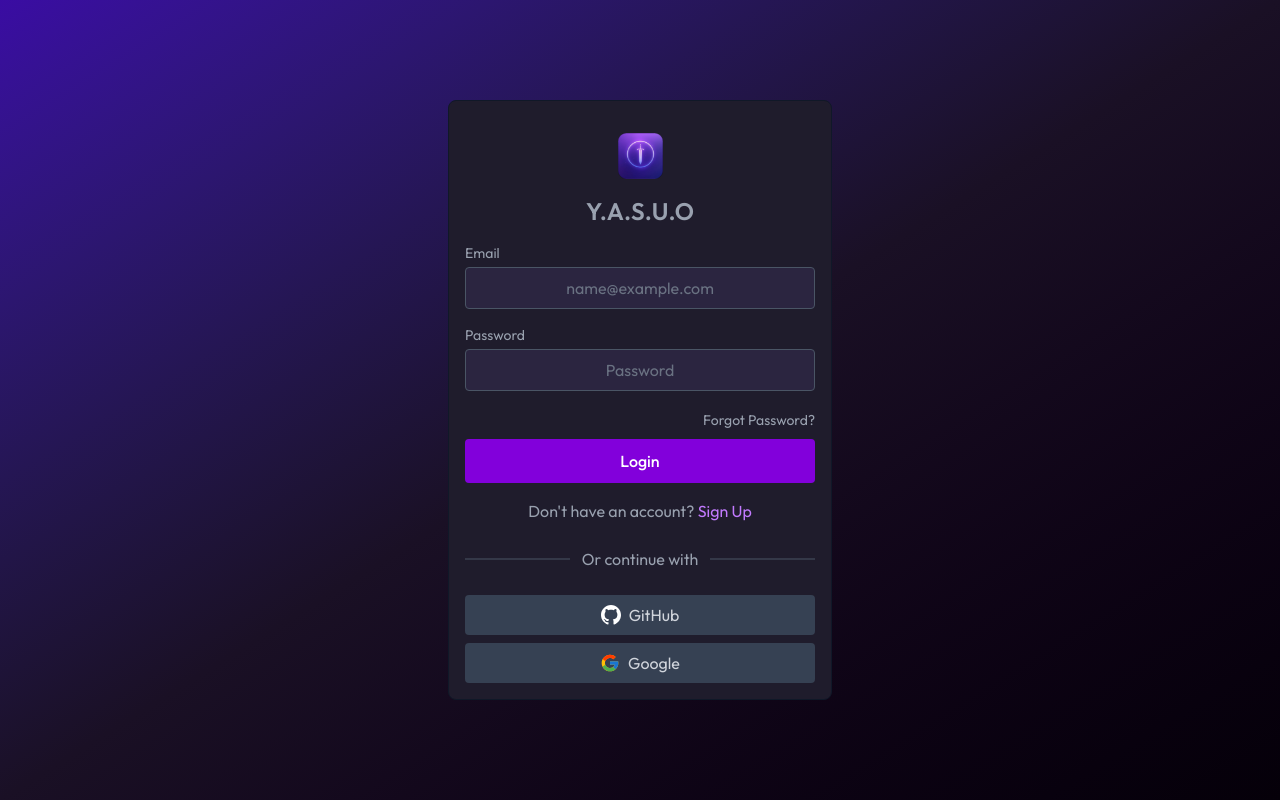
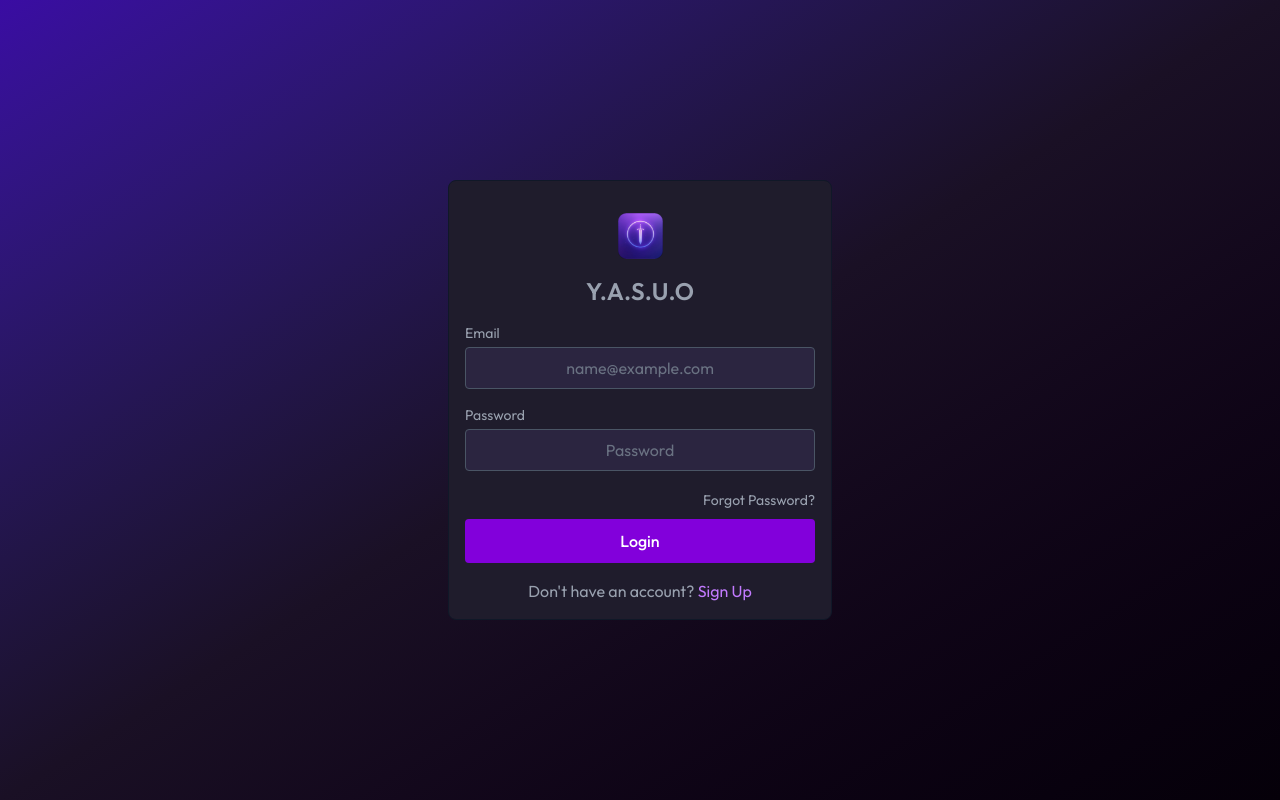
Before and after one commit to D1Massacre007/Y.A.S.U.O, a React (Vite) app in the folder client/: page /credits in a window 1280 px wide. Built offline with nearby package versions, Linux system fonts and the light colour scheme; no server answers.

Commit message:
Fixed Issues

```diff
--- a/client/src/Pages/Login.jsx
+++ b/client/src/Pages/Login.jsx
@@ -16,7 +16,7 @@
 
   const SERVER_URL = import.meta.env.VITE_SERVER_URL;
 
-  // Handle OAuth redirect token
+  // Handle OAuth redirect token (kept in case future OAuth added)
   useEffect(() => {
     const params = new URLSearchParams(window.location.search);
     const token = params.get("token");
@@ -51,26 +51,21 @@
 
       if (isLogin) {
         if (data.token) {
-          // Login SUCCESS
           await handleLogin({ token: data.token, user: data.user });
           navigate("/");
           window.history.replaceState({}, document.title, "/");
           setEmail("");
           setPassword("");
         } else {
-          // Login FAILURE
           setMessage(data.message || "Login failed. Check your credentials.");
-          setPassword(""); // Clear only password
+          setPassword("");
         }
       } else {
         if (data.success) {
-          // Registration SUCCESS
-
           setName("");
           setPassword("");
           setMode("login");
         } else {
-          // Registration FAILURE
           setMessage(data.message || "Registration failed. Try a different email.");
           setPassword("");
         }
@@ -179,52 +174,6 @@
           </>
         )}
       </p>
-
-      <div className="relative my-6 text-center">
-        <span className="relative z-10 bg-[#1f1c2c] px-3 text-gray-400">Or continue with</span>
-        <div className="absolute top-1/2 left-0 h-px w-2/5 -translate-y-1/2 transform bg-gray-600"></div>
-        <div className="absolute top-1/2 right-0 h-px w-2/5 -translate-y-1/2 transform bg-gray-600"></div>
-      </div>
-
-      <a
-        href={`${SERVER_URL}/api/auth/github`}
-        className="flex py-2 w-full items-center justify-center gap-2 rounded bg-gray-700 text-gray-300 hover:bg-gray-900 mb-2"
-      >
-        {/* GitHub Icon */}
-        <svg xmlns="http://www.w3.org/2000/svg" viewBox="0 0 24 24" width="20" height="20">
-          <path
-            d="M12 0c-6.626 0-12 5.373-12 12 0 5.302 3.438 9.8 8.207 11.387.599.111.793-.261.793-.577v-2.234c-3.338.726-4.033-1.416-4.033-1.416-.546-1.387-1.333-1.756-1.333-1.756-1.089-.745.083-.729.083-.729 1.205.084 1.839 1.237 1.839 1.237 1.07 1.834 2.807 1.304 3.492.997.107-.775.418-1.305.762-1.604-2.665-.305-5.467-1.334-5.467-5.931 0-1.311.469-2.381 1.236-3.221-.124-.303-.535-1.524.117-3.176 0 0 1.008-.322 3.301 1.23.957-.266 1.983-.399 3.003-.404 1.02.005 2.047.138 3.006.404 2.291-1.552 3.297-1.23 3.297-1.23.653 1.653.242 2.874.118 3.176.77.84 1.235 1.911 1.235 3.221 0 4.609-2.807 5.624-5.479 5.921.43.372.823 1.102.823 2.222v3.293c0 .319.192.694.801.576 4.765-1.589 8.199-6.086 8.199-11.386 0-6.627-5.373-12-12-12z"
-            fill="#fff"
-          />
-        </svg>
-        GitHub
-      </a>
-
-      <a
-        href={`${SERVER_URL}/api/auth/google`}
-        className="flex py-2 w-full items-center justify-center gap-2 rounded bg-gray-700 text-gray-300 hover:bg-gray-900"
-      >
-        {/* Google Icon */}
-        <svg xmlns="http://www.w3.org/2000/svg" viewBox="0 0 48 48" width="20" height="20">
-          <path
-            fill="#FFC107"
-            d="M43.611 20.083H42V20H24v8h11.303c-1.649 4.657-6.08 8-11.303 8-6.627 0-12-5.373-12-12s5.373-12 12-12c3.059 0 5.842 1.154 7.961 3.039l5.657-5.657C34.046 6.053 29.268 4 24 4 12.955 4 4 12.955 4 24s8.955 20 20 20 20-8.955 20-20c0-1.341-.138-2.65-.389-3.917"
-          />
-          <path
-            fill="#FF3D00"
-            d="m6.306 14.691 6.571 4.819C14.655 15.108 18.961 12 24 12c3.059 0 5.842 1.154 7.961 3.039l5.657-5.657C34.046 6.053 29.268 4 24 4 16.318 4 9.656 8.337 6.306 14.691"
-          />
-          <path
-            fill="#4CAF50"
-            d="M24 44c5.166 0 9.86-1.977 13.409-5.192l-6.19-5.238A11.9 11.9 0 0 1 24 36c-5.202 0-9.619-3.317-11.283-7.946l-6.522 5.025C9.505 39.556 16.227 44 24 44"
-          />
-          <path
-            fill="#1976D2"
-            d="M43.611 20.083H42V20H24v8h11.303a12.04 12.04 0 0 1-4.087 5.571l.003-.002 6.19 5.238C36.971 39.205 44 34 44 24c0-1.341-.138-2.65-.389-3.917"
-          />
-        </svg>
-        Google
-      </a>
     </div>
   );
 };
```
